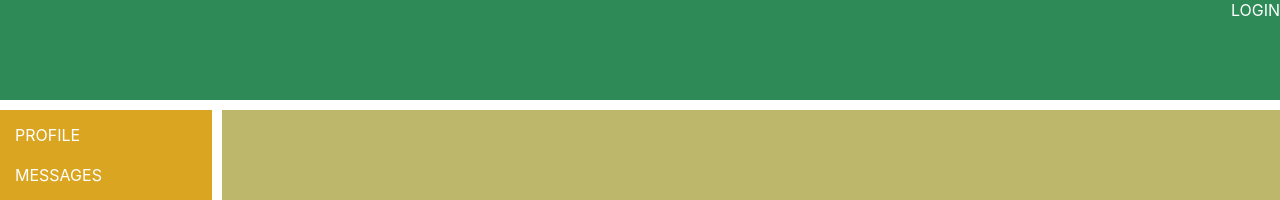
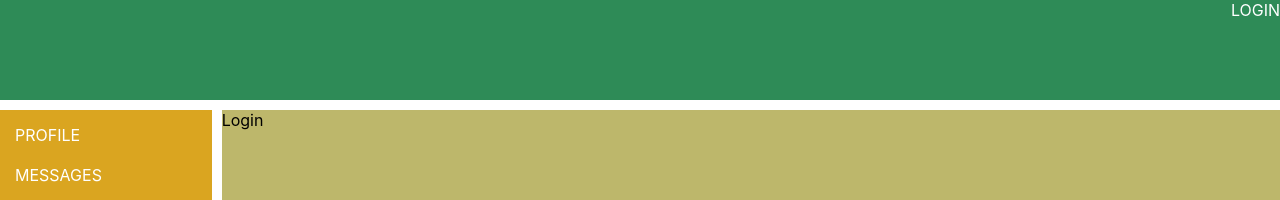
Before and after one commit to grok88/social-repeat, a React (Create React App) app: page /login in a window 1280 px wide. Shown: the top 200 px of the page. Built offline with nearby package versions, Linux system fonts and the light colour scheme; no server answers.

Commit message:
68 - redirect

```diff
--- a/src/App.tsx
+++ b/src/App.tsx
@@ -6,6 +6,7 @@
 import UsersContainer from './components/users/UsersContainer';
 import ProfileContainer from "./components/profile/ProfileContainer";
 import HeaderContainer from "./components/header/HeaderContainer";
+import { Login } from './components/login/Login';
 
 export type AppPropsType = {
     // store: any
@@ -22,6 +23,7 @@
                        render={() => <ProfileContainer/>}/>
                 <Route path={'/dialogs'} render={() => <DialogsContainer/>}/>
                 <Route path={'/users'} render={() => <UsersContainer/>}/>
+                <Route path={'/login'} render={() => <Login/>}/>
             </div>
         </div>
     );
--- a/src/components/dialogs/Dialogs.tsx
+++ b/src/components/dialogs/Dialogs.tsx
@@ -2,6 +2,7 @@
 import styles from './Dialogs.module.css'
 import Dialog from "./dialog/Dialog";
 import Message from "./message/Message";
+import { Redirect } from 'react-router-dom';
 
 export type DialogType = {
     id: number
@@ -19,8 +20,9 @@
     }
     addMessage: () => void
     updateMessage: (text: string) => void
+    isAuth:boolean
 }
-const Dialogs: React.FC<DialogsPropsType> = ({dialogsPage: {dialogs, messages, newMessText}, addMessage, updateMessage}) => {
+const Dialogs: React.FC<DialogsPropsType> = ({dialogsPage: {dialogs, messages, newMessText}, addMessage, updateMessage,isAuth}) => {
 
     const messageRef = useRef<HTMLTextAreaElement>(null);
 
@@ -31,6 +33,9 @@
         const text = messageRef && messageRef.current && messageRef.current.value;
         updateMessage(text as string);
     }
+
+    if(!isAuth) return <Redirect to={'/login'}/>
+
     return (
         <div className={styles.dialogs}>
             <div className={styles.dialogsItem}>
--- a/src/components/dialogs/DialogsContainer.tsx
+++ b/src/components/dialogs/DialogsContainer.tsx
@@ -6,10 +6,12 @@
 
 type MapStateToPropsType = {
     dialogsPage: DialogsStateType
+    isAuth:boolean
 }
 const mapStateToProps = (state: AppRootStateType): MapStateToPropsType => {
     return {
-        dialogsPage: state.dialogsPage
+        dialogsPage: state.dialogsPage,
+        isAuth:state.auth.isAuth
     }
 }
 type MapDispatchToPropsType = {
--- a/src/components/header/HeaderContainer.tsx
+++ b/src/components/header/HeaderContainer.tsx
@@ -10,12 +10,6 @@
 class HeaderContainer extends React.Component<OwnPropsType> {
     componentDidMount() {
         this.props.getAuthUserData();
-        // authApi.authMe()
-        //     .then(res => {
-        //         const {email, id, login} = res.data.data;
-        //         this.props.setAuthUserData({email, login, userId: id});
-        //     })
-
     }
 
     render() {
--- /dev/null
+++ b/src/components/login/Login.tsx
@@ -0,0 +1,7 @@
+import React from 'react'
+
+export const Login   = () => {
+  return <div>
+      Login
+  </div>
+}
--- a/src/components/profile/ProfileContainer.tsx
+++ b/src/components/profile/ProfileContainer.tsx
@@ -3,7 +3,7 @@
 import Profile from "./Profile";
 import {getProfile} from "../../redux/profile-reducer";
 import {AppRootStateType} from "../../redux/redux-store";
-import {RouteComponentProps, withRouter} from 'react-router-dom';
+import {Redirect, RouteComponentProps, withRouter} from 'react-router-dom';
 import {getProfileRespType} from '../../api/api';
 
 // type ProfilePropsType = {
@@ -23,28 +23,26 @@
 
     componentDidMount() {
         let userId = +this.props.match.params.userId
-        // this.props.setIsFetching(true);
         if (!userId) {
             userId = 8886
         }
         this.props.getProfile(userId);
-        // axiosInstance.get<getProfileRespType>(`profile/` + userId)
-        //     .then(res => {
-        //         this.props.getProfile(res.data);
-        //     })
     }
 
     render() {
+        if (!this.props.isAuth) return <Redirect to={'/login'}/>
         return <Profile {...this.props} profile={this.props.profile}/>
     }
 };
 
 type MapStateToPropsType = {
-    profile: getProfileRespType | null
+    profile: getProfileRespType | null,
+    isAuth: boolean
 }
 const mapStateToProps = (state: AppRootStateType): MapStateToPropsType => {
     return {
-        profile: state.profilePage.profile
+        profile: state.profilePage.profile,
+        isAuth: state.auth.isAuth
     }
 }
 type MapDispatchToPropsType = {
--- a/src/redux/auth-reducer.ts
+++ b/src/redux/auth-reducer.ts
@@ -42,7 +42,9 @@
 export const getAuthUserData = () => (dispatch: Dispatch) => {
     authApi.authMe()
         .then(res => {
-            const {email, id, login} = res.data.data;
-            dispatch(setAuthUserData({email, login, userId: id}));
+            if (res.data.resultCode === 0) {
+                const {email, id, login} = res.data.data;
+                dispatch(setAuthUserData({email, login, userId: id}));
+            }
         })
 }
```
